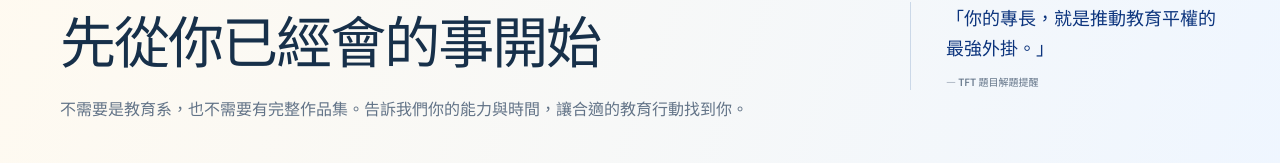
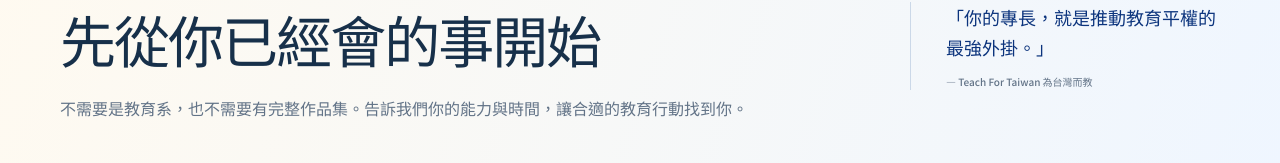
Before and after one commit to kgipj/edu-equity-match, a React (Vite) app: page /students/new in a window 1280 px wide. Shown: the part 182-345 px from the top of the page. Built offline with nearby package versions, Linux system fonts and the light colour scheme; no server answers.

Commit message:
Update student form quote attribution

```diff
--- a/src/pages/StudentFormPage.jsx
+++ b/src/pages/StudentFormPage.jsx
@@ -37,7 +37,7 @@ export function StudentFormPage() {
 
   return (
     <>
-      <PageHero eyebrow="學生專長登錄" title="先從你已經會的事開始" description="不需要是教育系，也不需要有完整作品集。告訴我們你的能力與時間，讓合適的教育行動找到你。" aside={<div className="quote-aside">「你的專長，就是推動教育平權的最強外掛。」<small>— TFT 題目解題提醒</small></div>} />
+      <PageHero eyebrow="學生專長登錄" title="先從你已經會的事開始" description="不需要是教育系，也不需要有完整作品集。告訴我們你的能力與時間，讓合適的教育行動找到你。" aside={<div className="quote-aside">「你的專長，就是推動教育平權的最強外掛。」<small>— Teach For Taiwan 為台灣而教</small></div>} />
       <section className="section form-section">
         <div className="container form-layout">
           <aside className="form-sidebar">
```
